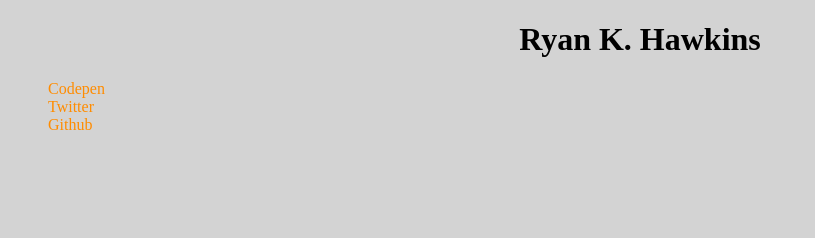
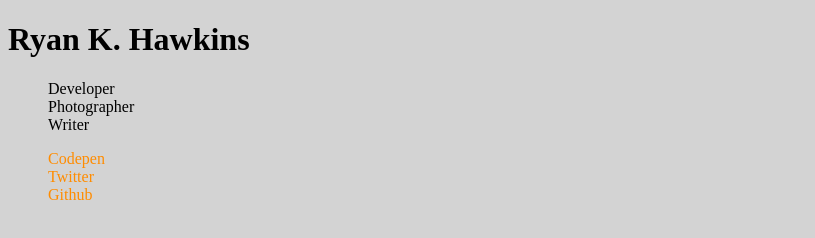
Before and after one commit to RyanKHawkins/portfolio, a plain HTML site: page index.html in a window 1280 px wide. Shown: the whole page, without its empty margins (0-815 px from the left). Drawn offline with Linux system fonts and the light colour scheme.

Commit message:
Added nav-link placeholders.

```diff
--- a/index.html
+++ b/index.html
@@ -14,6 +14,13 @@
 <body>
 	<header>
 		<h1>Ryan K. Hawkins</h1>
+        <div id="navbar">
+            <ul>
+                <li class="nav-links">Developer</li>
+                <li class="nav-links">Photographer</li>
+                <li class="nav-links">Writer</li>
+            </ul>
+        </div>
 	</header>
 	<main>
 
--- a/style.css
+++ b/style.css
@@ -3,7 +3,11 @@ body {
 }
 
 header {
-    text-align: center
+    //text-align: center
+}
+
+#navbar {
+
 }
 
 li {
```
